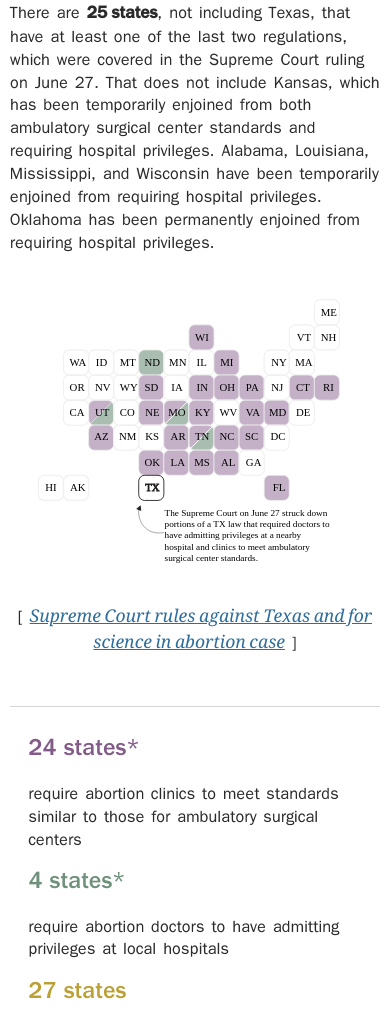
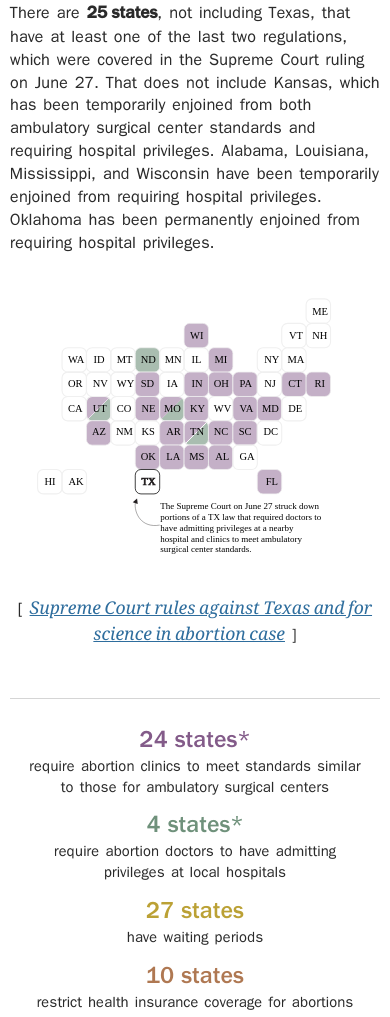
Before and after one commit to AyahAlkhars/AyahAlkhars.github.io, a plain HTML site: page index.html in a window 390 px wide. Shown: the part 394-1411 px from the top of the page. Drawn offline with Linux system fonts and the light colour scheme.

Commit message:
Update index.html

```diff
--- a/index.html
+++ b/index.html
@@ -3,33 +3,26 @@
 
 	<style>
 
-	/*desktop*/
-
+	/*DESKTOP*/
 		/*FONTS*/
-
 		@font-face {
 			font-family:"Franklin Bold";
 			src:url(fonts/ITCFranklinGothicStd-Med.otf);
 		}
-
 		@font-face {
 			font-family:"Franklin Light";
 			src:url(fonts/franklin-gothic-light.ttf);
 		}
-
 		/*UNIVERSAL PAGE STYLES*/
-
 		body {
 			margin:40px;
 			color:#2a2a2a;
 		}
-
 		h1 {
 			font-family: "Franklin Bold", Helvetica, Arial, sans-serif;
 			font-size: 1.8em;
 			font-weight:800;
 		}
-
 		p {
 			font-family:"Franklin Light", Helvetica, Arial, sans-serif;
 			font-size:1.1em;
@@ -37,158 +30,124 @@
 			word-spacing:-1px;
 			font-weight:100;
 		}
-
 		/*TOP BOX STYLES*/
-
 		.top {
 			padding-top:30px;
 			border-top:1.5px solid #D5D5D5;
 		}
-
-		.left{
+		.left {
 			float:left;
 			width:40%;
 		}
-		.right{float:left;
+		.right {
+			float:left;
 			width:55%;
 			margin-left:5%;
 		}
-
+		.right img {
+			max-width:560px;
+			margin-right:10px;
+			z-index:1;
+		}
 		.callout {
 			font-family:"Franklin Bold",Helvetica, Arial, sans-serif;
 			font-weight:800;
 		}
-
 		.highlight1 {
 			background-color:RGBA(196,176,199,.5);
 			padding:5px;
 			border-radius:3px;
 		}
-
 		.highlight2 {
 			background-color:RGBA(169,189,176,.5);
 			padding:5px;
 			border-radius:3px;
 		}
-
 		/*MIDDLE BOX STYLES*/
-
 		.middle {
 			text-align:center;
 			clear:both;
 		}
-
-
 		.story-link {
-
 			font-family:Georgia, serif;
 			font-style:italic;
-			color:#2e6d9d
-
+			color:#2e6d9d;
+			text-decoration:underline;
 		}
-
-
-
 		/*BOTTOM BOX STYLES*/
-
 		.bottom {
 			clear:both;
 			margin-top:50px;
 			border-top:1.5px solid #D5D5D5;
 			padding-top:30px;
 		}
-
 		.map-wrap {
-
 			float:left;
 			width:19%;
-			margin-right:1%
+			margin-right:1%;
 			text-align:center;
-
-
-
 		}
-
-		.mapwrap p {
-			font-size: 1em
-			margin-top: -1px;
-			line-height: 1.3em;
-
+		.map-wrap p {
+			font-size:1em;
+			margin-top:-1px;
+			line-height:1.3em;
 		}
-
 		.total {
-
-			font-family: "franklin Bold", Helvetica, arial, sans-serif;
-			font-size: 1.5em
-
+			font-family:"Franklin Bold", Helvetica, Arial, sans-serif;
+			font-size:1.5em;
 		}
-
-		.bottom-chart{
-
+		.bottom-chart {
 			width:100%;
 			clear:both;
-		text-align: center;
+			text-align:center;
 		}
-
 		.bottom-chart img {
-			max-width: 420px
+			max-width:420px;
 		}
-
 		.bottom-source {
 			color:#969696;
-			line-height: 20px;
+			line-height:20px;
 			float:left;
-			font-size: .8em;
-			border-bottom: 1px solid#D5D5D5;
-			padding-bottom: 5px
-			margin-bottom: 20px;
+			font-size:.8em;
+			border-bottom:1px solid #D5D5D5;
+			padding-bottom:5px;
+			margin-bottom:20px;
 		}
-/*Tablet*/
-
-	@media (max-width: 800px) {
-
-		body{
-			margin: 10px;
+	/*TABLET*/
+		@media (max-width:880px) {
+			body {
+				margin:10px;
 			}
-
 			.left {
 				width:100%;
-			float: none;
+				float:none;
 			}
-
 			.right {
 				width:100%;
-			float: none;
-			margin-left: 0%;
+				float:none;
+				margin-left:0px;
+				text-align:center;
 			}
-
 			.map-wrap {
 				width:30%;
-			margin-right: 3%;}
+				margin-right:3%;
 			}
-
 			.clear {
 				clear:both;
 			}
-
-
-@media (max-width: 480px) {
-
+		}
+		@media (max-width:480px) {
 			.map-wrap {
 				width:90%;
-		padding: 0% 5%;
+				padding:0% 5%;
 			}
-
 			.map-wrap img {
-		display: none;
+				display:none;
 			}
-
 			.bottom-chart img {
 				width:90%;
 			}
 		}
-
-
 	</style>
 
 </head>
@@ -213,40 +172,37 @@
 		<div class="bottom-maps">
 			<div class="map-wrap">
 				<img src="img/bottom-map-1.svg"></img>
-				<span class="total" style="color: #835B89">24 states*</span>
+				<span class="total" style="color:#835B89;">24 states*</span>
 				<p>require abortion clinics to meet standards similar to those for ambulatory surgical centers</p>
 			</div>
 			<div class="map-wrap">
 				<img src="img/bottom-map-2.svg"></img>
-				<span class="total" style="color:#6F917B"; >4 states*</span>
+				<span class="total" style="color:#6F917B;">4 states*</span>
 				<p>require abortion doctors to have admitting privileges at local hospitals</p>
 			</div>
 			<div class="map-wrap">
 				<img src="img/bottom-map-3.svg"></img>
-				<span class="total" style="color: #BBA135">27 states</span>
+				<span class="total" style="color:#BBA135;">27 states</span>
 				<p>have waiting periods</p>
 			</div>
 
-<!--this is a clear!-->
+			<!--THIS IS A CLEAR-->
 			<div class="clear"></div>
 
 			<div class="map-wrap">
 				<img src="img/bottom-map-4.svg"></img>
-				<span class="total" style="color:#AF7852;"">10 states</span>
+				<span class="total" style="color:#AF7852;">10 states</span>
 				<p>restrict health insurance coverage for abortions</p>
 			</div>
-
 			<div class="map-wrap">
 				<img src="img/bottom-map-5.svg"></img>
-				<span class="total" style="color:#6796B0;" >17 states</span>
+				<span class="total" style="color:#6796B0;">17 states</span>
 				<p>ban abortion at about 20 weeks postfertilization</p>
 			</div>
 		</div>
-
 		<div class="bottom-chart">
 			<img src="img/bottom-chart-1.svg"></img>
 		</div>
-
 		<div class="bottom-source">
 			<p>Source: Guttmacher Institute. *Note: Kansas and Texas have requirements for abortion clinics to meet ambulatory surgical center standards. These requirements are on hold while they are under review by federal courts. Some states may also have requirements that are temporarily enjoined for other regulations.</p>
 		</div>
```
Lines whose indentation alone changed are shown as unchanged.
